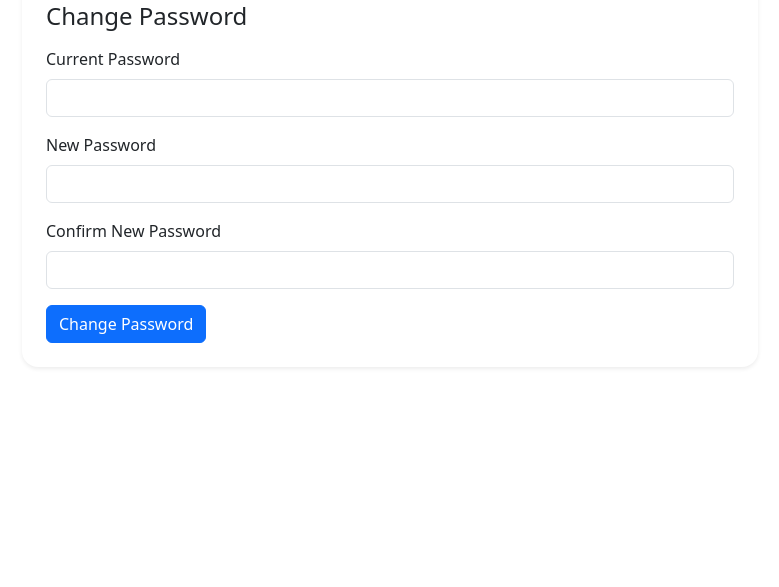
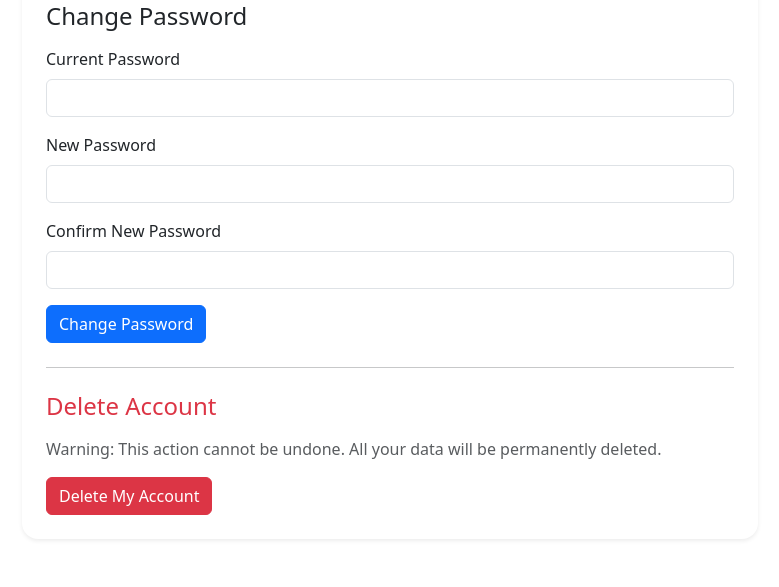
Before and after one commit to devcusn/lingo-app, a Django app: page /account/settings/ in a window 1280 px wide. Shown: the part 533-1120 px from the top of the page, without its empty margins (250-1029 px from the left). Before the commit the page ends 901 px from the top, so only its background shows below. Run offline with Django 5.2, Linux system fonts and the light colour scheme; a user stored in the database is signed in.

Commit message:
feat: delete account views , urls, template add

```diff
--- a/dictapp/templates/account_settings.html
+++ b/dictapp/templates/account_settings.html
@@ -52,7 +52,44 @@
                         </div>
                         <button type="submit" class="btn btn-primary">Change Password</button>
                     </form>
+
+                    <hr class="my-4">
+
+                    <!-- Delete Account Section -->
+                    <div>
+                        <h4 class="mb-3 text-danger">Delete Account</h4>
+                        <p class="text-muted mb-3">Warning: This action cannot be undone. All your data will be permanently deleted.</p>
+                        <button type="button" class="btn btn-danger" data-bs-toggle="modal" data-bs-target="#deleteAccountModal">
+                            Delete My Account
+                        </button>
+                    </div>
                 </div>
+            </div>
+        </div>
+    </div>
+</div>
+
+<!-- Delete Account Modal -->
+<div class="modal fade" id="deleteAccountModal" tabindex="-1">
+    <div class="modal-dialog">
+        <div class="modal-content">
+            <div class="modal-header">
+                <h5 class="modal-title text-danger">Delete Account</h5>
+                <button type="button" class="btn-close" data-bs-dismiss="modal"></button>
+            </div>
+            <div class="modal-body">
+                <p>Are you sure you want to delete your account? This action cannot be undone and all your data will be permanently deleted.</p>
+                <form method="POST" action="{% url 'delete_account' %}" id="deleteAccountForm">
+                    {% csrf_token %}
+                    <div class="mb-3">
+                        <label for="password_confirm" class="form-label">Enter your password to confirm:</label>
+                        <input type="password" class="form-control" id="password_confirm" name="password_confirm" required>
+                    </div>
+                </form>
+            </div>
+            <div class="modal-footer">
+                <button type="button" class="btn btn-secondary" data-bs-dismiss="modal">Cancel</button>
+                <button type="submit" form="deleteAccountForm" class="btn btn-danger">Delete Account</button>
             </div>
         </div>
     </div>
--- a/dictapp/urls.py
+++ b/dictapp/urls.py
@@ -16,5 +16,6 @@ urlpatterns = [
     path('account/settings/', views.account_settings, name='account_settings'),
     path('account/update-profile/', views.update_profile, name='update_profile'),
     path('account/change-password/', views.change_password, name='change_password'),
+    path('account/delete/', views.delete_account, name='delete_account'),
     path('dashboard/', views.dashboard, name='dashboard'),
 ]
--- a/dictapp/views.py
+++ b/dictapp/views.py
@@ -228,6 +228,33 @@ def change_password(request):
 
 
 @login_required
+def delete_account(request):
+    if request.method == 'POST':
+        password = request.POST.get('password_confirm')
+        user = request.user
+
+        # Verify password
+        if not user.check_password(password):
+            messages.error(request, 'Incorrect password.')
+            return redirect('account_settings')
+
+        try:
+            # Delete all user's words
+            WordUser.objects.filter(user=user).delete()
+            # Delete the user
+            user.delete()
+            messages.success(
+                request, 'Your account has been successfully deleted.')
+            return redirect('index')
+        except Exception as e:
+            messages.error(
+                request, 'An error occurred while deleting your account.')
+            return redirect('account_settings')
+
+    return redirect('account_settings')
+
+
+@login_required
 def dashboard(request):
     now = timezone.now()
     week_ago = now - timedelta(days=7)
```
Also changed, not shown: db.sqlite3.
